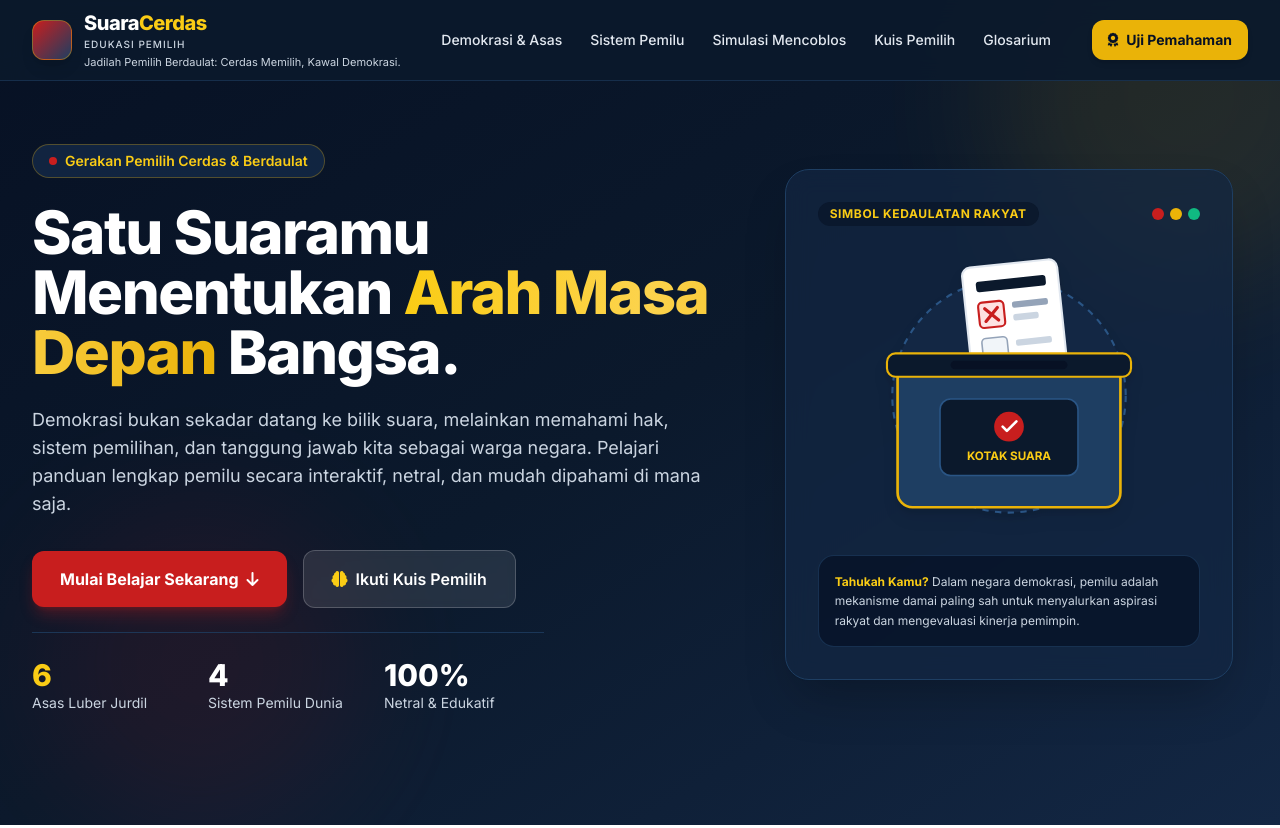
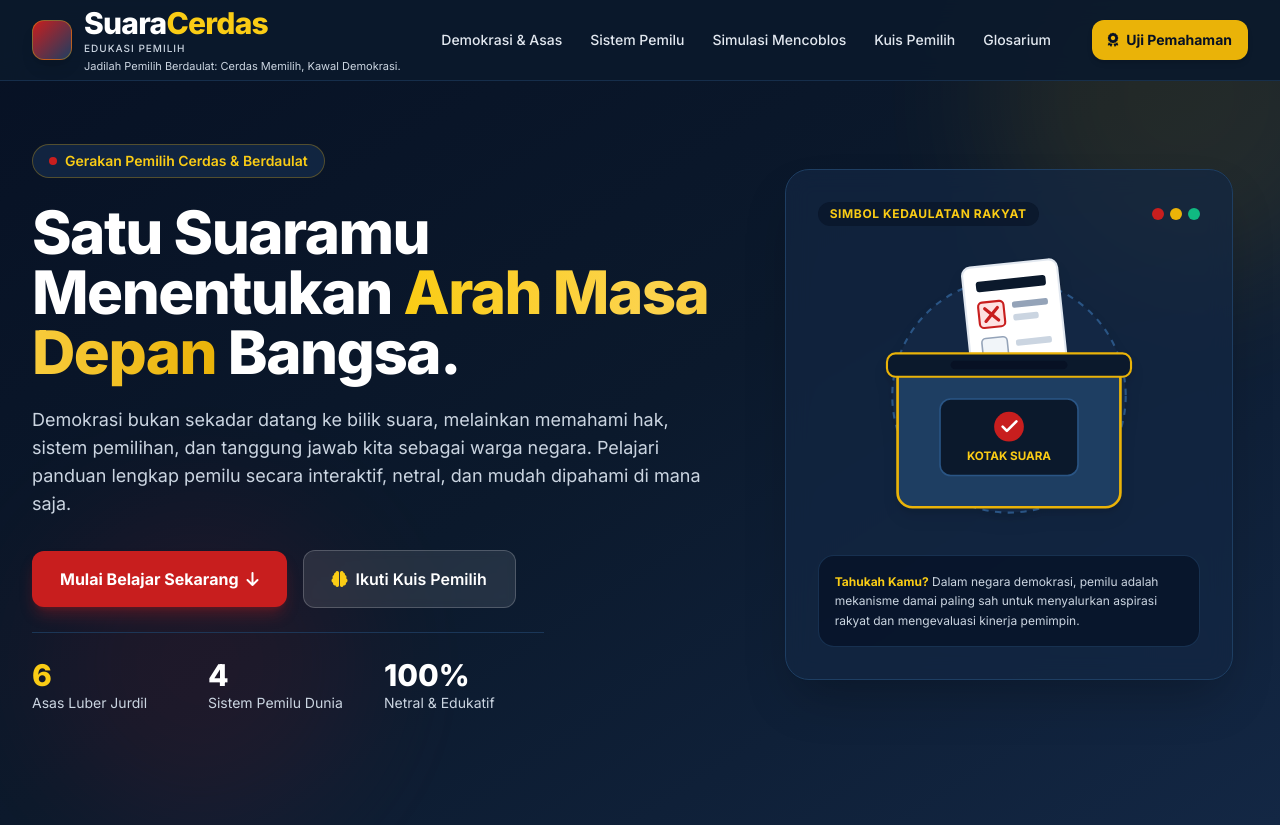
Before and after one commit to yosafatkoli8-tech/SuaraCerdas, a plain HTML site: page index.html in a window 1280 px wide. Shown: the top 828 px of the page. Drawn offline with nearby package versions, Linux system fonts and the light colour scheme.

Commit message:
Update index.html

```diff
--- a/index.html
+++ b/index.html
@@ -72,7 +72,7 @@
                         <i class="fa-solid fa-box-ballot text-gold-400 text-lg"></i>
                     </div>
                     <div>
-                        <span class="text-white font-extrabold text-xl tracking-tight">Suara<span class="text-gold-400">Cerdas</span></span>
+                        <span class="text-white font-extrabold text-2xl sm:text-3xl leading-none tracking-tight">Suara<span class="text-gold-400">Cerdas</span></span>
                         <span class="block text-[10px] text-slate-300 uppercase tracking-widest font-medium">Edukasi Pemilih</span>
                         <span class="block text-[11px] text-slate-300 mt-0.5">Jadilah Pemilih Berdaulat: Cerdas Memilih, Kawal Demokrasi.</span>
                     </div>
```
